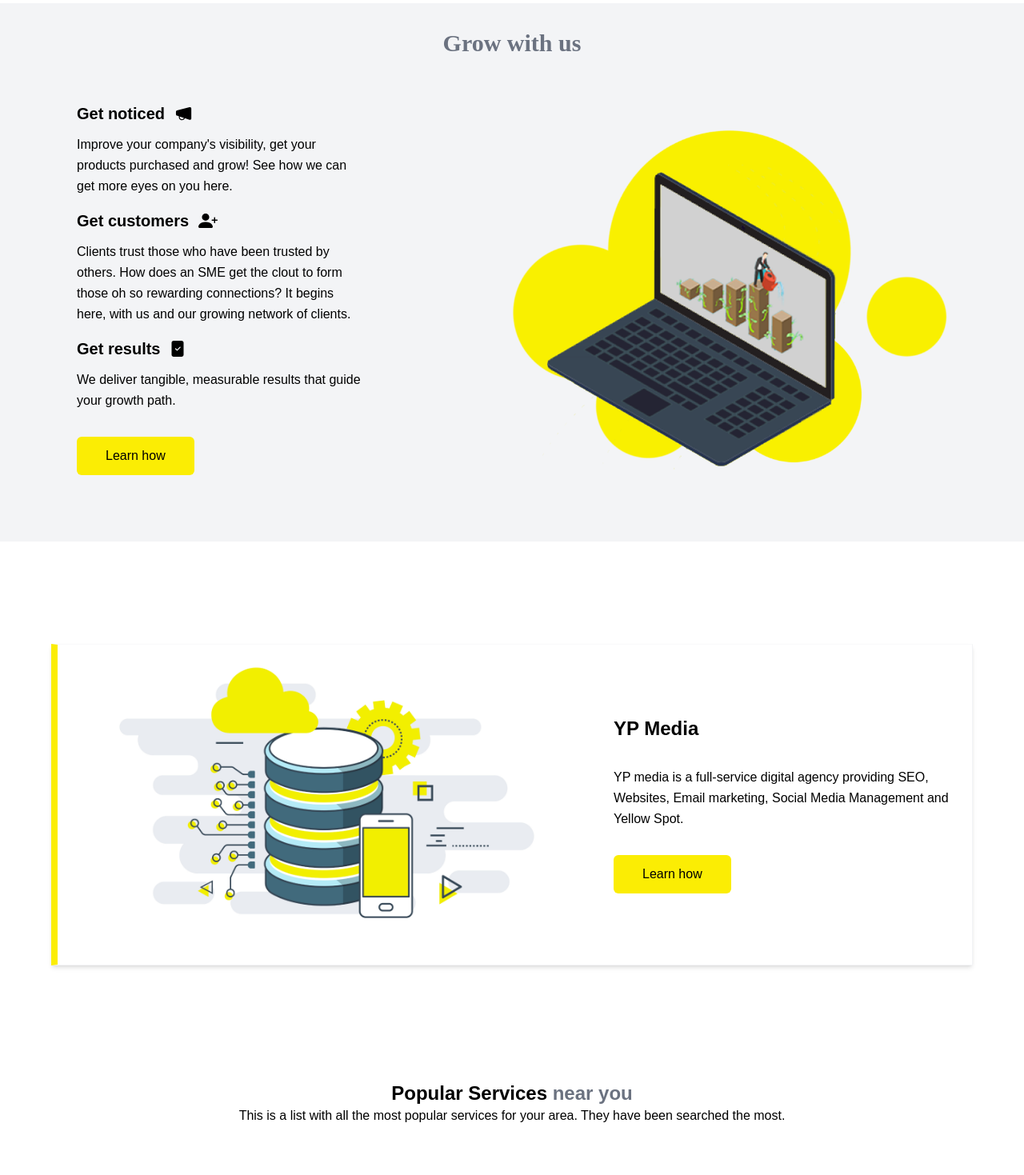
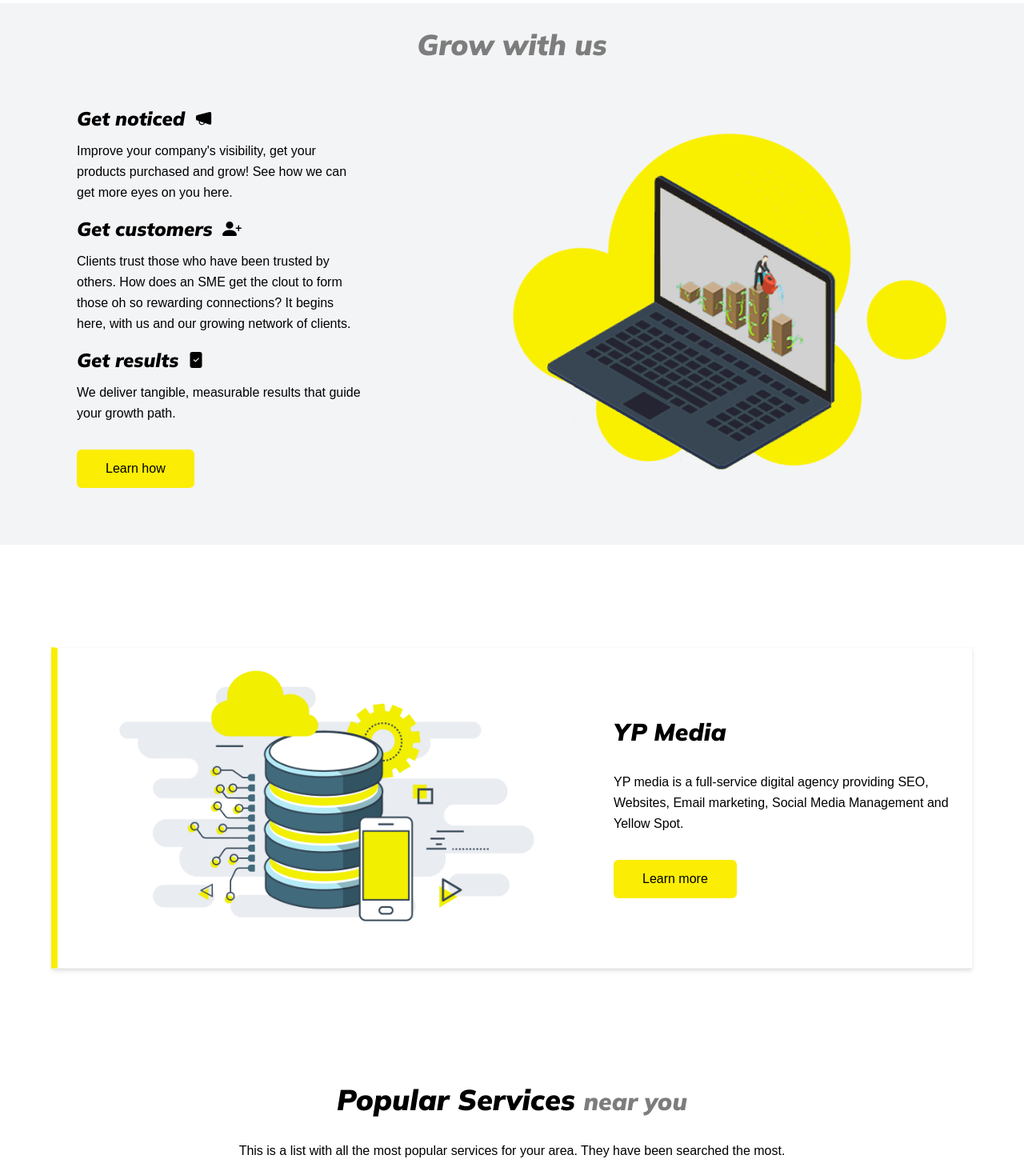
Before and after one commit to arieuu/yellowpages-frontend, a Next.js app: page / in a window 1280 px wide. Shown: the part 860-2329 px from the top of the page at 80% size. Built offline with nearby package versions, Linux system fonts and the light colour scheme.

Commit message:
add font and spacing

```diff
--- a/components/Footer.js
+++ b/components/Footer.js
@@ -5,7 +5,7 @@
             <div className="grid grid-cols-3 justify-items-center">
                 <div className="flex flex-col mr-[-400px] text-white">
                     <h3 className="text-3xl mb-3">Quick Links</h3>
-                    <ul className="text-sm text-gray-300">
+                    <ul className="text-sm text-gray-300 space-y-1">
                         <li>World directories</li>
                         <li>State house</li>
                         <li>Ministries</li>
@@ -15,7 +15,7 @@
                 </div>
                 <div className="flex flex-col text-white">
                     <h3 className="text-3xl mb-3">Our sites</h3>
-                    <ul className="text-sm text-gray-300">
+                    <ul className="text-sm text-gray-300 space-y-1">
                         <li>World directories</li>
                         <li>State house</li>
                         <li>Ministries</li>
@@ -24,7 +24,7 @@
                     </ul>
                 </div>
                 <div className="flex flex-col ml-[-350px]">
-                    <h3 className="text-3xl mb-3 text-white">Reach us anytime</h3>
+                    <h3 className="text-3xl space-y-2 text-white">Reach us anytime</h3>
                     <span className="text-sm text-gray-300">Tel: +254 020 7800 701</span>
                     <div className="flex flex-row text-gray-300">
                         <svg className="w-7 h-7" xmlns="http://www.w3.org/2000/svg" fill="#FFFFFF" viewBox="0 0 64 64"><path d="M 31.820312 12 C 13.438312 12 12 13.439312 12 31.820312 L 12 32.179688 C 12 50.560688 13.438313 52 31.820312 52 L 32.179688 52 C 50.561688 52 52 50.560688 52 32.179688 L 52 32 C 52 13.452 50.548 12 32 12 L 31.820312 12 z M 43.994141 18 C 45.099141 17.997 45.997 18.889141 46 19.994141 C 46.003 21.099141 45.110859 21.997 44.005859 22 C 42.900859 22.003 42.003 21.110859 42 20.005859 C 41.997 18.900859 42.889141 18.003 43.994141 18 z M 31.976562 22 C 37.498562 21.987 41.987 26.454563 42 31.976562 C 42.013 37.498562 37.545437 41.987 32.023438 42 C 26.501437 42.013 22.013 37.545437 22 32.023438 C 21.987 26.501437 26.454563 22.013 31.976562 22 z M 31.986328 26 C 28.672328 26.008 25.992 28.701625 26 32.015625 C 26.008 35.328625 28.700672 38.008 32.013672 38 C 35.327672 37.992 38.008 35.299328 38 31.986328 C 37.992 28.672328 35.299328 25.992 31.986328 26 z"/></svg>
--- a/components/GrowWithUs.js
+++ b/components/GrowWithUs.js
@@ -3,14 +3,14 @@
 export default function GrowWithUs() {
   return(
     <div className="bg-gray-100">
-      <h2 className="text-3xl text-center font-bold text-gray-500 pt-8 font-muliBlack">Grow with us</h2>
+      <h2 className="text-4xl text-center font-bold text-[#7D7D7D] pt-8 font-mulish">Grow with us</h2>
       <div className="relative md:max-w-6xl gap-[10rem] px-8 py-6 mx-auto flex md:flex-row flex-col-reverse justify-center mb-32">
 
           <div className="md:w-1/2 w-full max-w-sm pr-6 flex flex-col">
 
             <div className="pt-8">
               <div className="flex gap-3 items-center pb-3">
-                <h3 className="font-bold text-center text-xl">Get noticed</h3>
+                <h3 className="font-bold text-center text-2xl font-mulish">Get noticed</h3>
                 <Image src={'/megaphone.svg'} width={24} height={24}/>
               </div>
               <p className="leading-relaxed">Improve your company's visibility,
@@ -19,7 +19,7 @@
             </div>
             <div className="pt-4">
               <div className="flex gap-3 items-center pb-3">
-                <h3 className="font-bold text-xl">Get customers</h3>
+                <h3 className="font-bold text-2xl font-mulish">Get customers</h3>
                 <Image src={'/more-people.svg'} width={24} height={24} />
               </div>
               <p className="leading-relaxed">Clients trust those who have been trusted by others.
@@ -28,12 +28,12 @@
             </div>
             <div className="pt-4">
               <div className="flex gap-3 items-center pb-3">
-                <h3 className="font-bold text-xl">Get results</h3>
+                <h3 className="font-bold text-2xl font-mulish">Get results</h3>
                 <Image src={'/check.svg'} width={20} height={20} />
               </div>
               <p className="leading-relaxed">We deliver tangible, measurable results that guide your growth path.</p>
             </div>
-            <button className="px-9 py-3 bg-[#FBED04] max-w-fit rounded-md mt-8">Learn how</button>
+            <button className="px-9 py-3 bg-[#FBED04] max-w-fit rounded-md mt-8 hover:bg-[#1d1d1a] hover:text-white hover:shadow-lg transition duration-300 ease-in-out">Learn how</button>
           </div>
 
           <Image src={'/grow.png'} width={768} height={786} className="abosulte mr-16 object-contain top-0 right-0"/>
--- a/components/Hero.js
+++ b/components/Hero.js
@@ -5,7 +5,7 @@
 export default function Hero(){
     return (
         <div className="">
-            <div className="h-screen flex flex-col py-56 items-center">
+            <div className="h-screen flex flex-col py-40 items-center">
                 <Description />
                 <SearchInput />
                 <Scroll/>
--- a/components/PopularService.js
+++ b/components/PopularService.js
@@ -4,8 +4,8 @@
   return(
       <div className="max-w-6xl mx-auto my-36">
         <div className="flex flex-col items-center mb-16">
-          <h3 className='font-bold text-2xl'>
-            Popular Services <span className='text-gray-500'>near you</span>
+          <h3 className='font-bold pb-8 text-4xl font-mulish'>
+            Popular Services <span className='text-[#7D7D7D] text-3xl'>near you</span>
           </h3>
           <p>This is a list with all the most popular services for your area.
             They have been searched the most.</p>
@@ -35,7 +35,7 @@
           </div>
         </div>
         <div className="flex justify-center">
-          <button className="px-9 py-3 bg-[#FBED04] max-w-fit rounded-md mt-8">Serviços</button>
+        <button className="px-9 py-3 bg-[#FBED04] max-w-fit rounded-md mt-8 hover:bg-[#1d1d1a] hover:text-white hover:shadow-lg transition duration-300 ease-in-out">Serviços</button>
         </div>
       </div>
   );
--- a/components/Scroll.js
+++ b/components/Scroll.js
@@ -5,7 +5,7 @@
     const arrow = '/seta.png';
 
     return(
-        <div className="flex flex-col mt-[10rem] items-center">
+        <div className="flex flex-col mt-[14rem] items-center">
             <p className="mb-2">Role para baixo para explorar</p>
             {/*<Image src={arrow} width={20} height={20} className='animate-bounce' />*/}
             {/*<svg className="w-6 h-6 animate-bounce" fill="none" stroke="currentColor" viewBox="0 0 24 24" xmlns="http://www.w3.org/2000/svg"><path strokeLinecap="round" strokeLinejoin="round" strokeWidth={2} d="M19 9l-7 7-7-7" /></svg>*/}
--- a/components/TopSearch.js
+++ b/components/TopSearch.js
@@ -9,7 +9,7 @@
           </div>
 
           <div className="md:w-1/2 w-full max-w-md justify-center flex flex-col">
-            <h2 className="text-2xl md:text-left text-center font-bold">Top searches</h2>
+            <h2 className="text-4xl md:text-left text-center font-bold font-mulish">Top searches</h2>
             <p className="leading-relaxed">See what’s being searched right now</p>
             <div className="mt-8 flex flex-col border border-gray-300 shadow-md px-3 pb-3 border-t-0 w-3/4">
               <p className="leading-relaxed p-2 bg-[#a7eaa1] rounded-sm mt-2">Car rental</p>
--- a/components/YpMedia.js
+++ b/components/YpMedia.js
@@ -8,12 +8,12 @@
           </div>
 
           <div className="md:w-1/2 w-full max-w-md justify-center flex flex-col">
-            <h2 className="text-2xl md:text-left text-center font-bold">YP Media</h2>
+            <h2 className="text-3xl md:text-left text-center font-bold font-mulish">YP Media</h2>
             <div className="pt-8">
               <p className="leading-relaxed">YP media is a full-service digital agency providing SEO,
                 Websites, Email marketing, Social Media Management and Yellow Spot.</p>
             </div>
-            <button className="px-9 py-3 bg-[#FBED04] max-w-fit rounded-md mt-8">Learn how</button>
+            <button className="px-9 py-3 bg-[#FBED04] max-w-fit rounded-md mt-8 hover:bg-[#1d1d1a] hover:text-white hover:shadow-lg transition duration-300 ease-in-out">Learn more</button>
           </div>
       </div>
   );
--- /dev/null
+++ b/pages/_document.js
@@ -0,0 +1,18 @@
+
+import { Html, Head, Main, NextScript } from 'next/document'
+
+export default function Document() {
+  return (
+    <Html>
+        <Head>
+            <link rel="preconnect" href="https://fonts.googleapis.com" />
+            <link rel="preconnect" href="https://fonts.gstatic.com" crossOrigin />
+            <link href="https://fonts.googleapis.com/css2?family=Mulish:ital,wght@1,900&display=swap" rel="stylesheet"></link>
+        </Head>
+        <body>
+          <Main />
+          <NextScript />
+      </body>
+    </Html>
+  )
+}
--- a/styles/globals.css
+++ b/styles/globals.css
@@ -1,28 +1,6 @@
 @tailwind base;
 @tailwind components;
 @tailwind utilities;
-
-@font-face {
-  font-family: 'Nunito-sans';
-  font-style: black;
-  font-weight: 700;
-  src: local(''), url('/fonts/NunitoSans-Black') format('ttf');
-}
-
-@font-face {
-  font-family: 'Nunito-sans';
-  font-style: regular;
-  font-weight: 400;
-  src: local(''), url('/fonts/NunitoSans-Regular') format('ttf');
-}
-
-@font-face {
-  font-family: 'Muli-black';
-  font-style: italic;
-  font-weight: 700;
-  src: local(''), url('/fonts/Muli Black Italic') format('ttf');
-}
-
 
 .swiper {
   width: 600px;
@@ -57,7 +35,7 @@
 }
 
 .swiper-button-prev {
-    background-image: url('../public/arrow-left.png') !important;
+  background-image: url("../public/arrow-left.png") !important;
   background-repeat: no-repeat;
   background-size: 100% auto;
   background-position: center;
--- a/tailwind.config.js
+++ b/tailwind.config.js
@@ -9,7 +9,7 @@
       fontFamily: {
         nunito: ['Nunito-sans'],
         sans: ['Nunito-sans', 'sans-serif'],
-        muliBlack: ['Muli-black']
+        mulish: ['Mulish']
       },
       animation: {
         'bounce-fs': 'bounce 0.6s infinite'
```
Also changed, not shown: components/MobileApp.js (+13 -10 lines), public/fonts/Muli Black Italic.ttf (deleted). Lines whose indentation alone changed are shown as unchanged.
